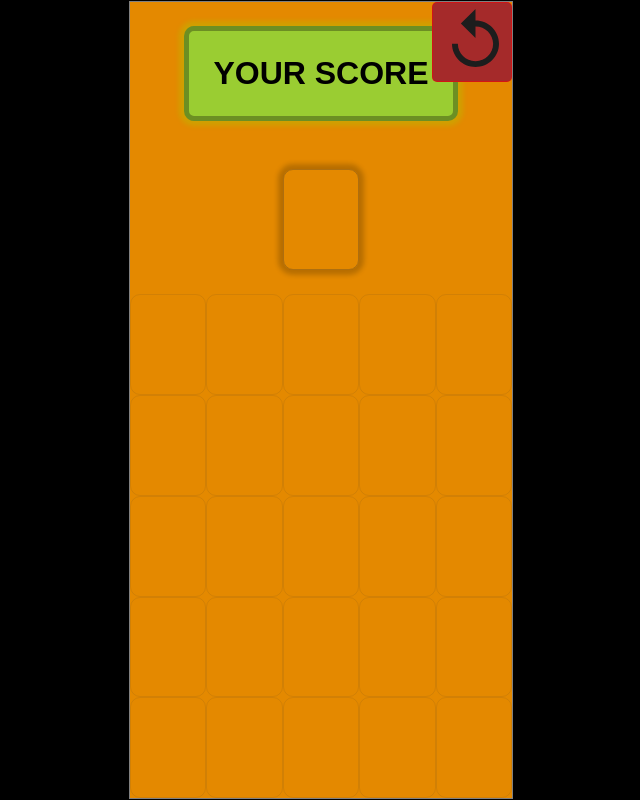
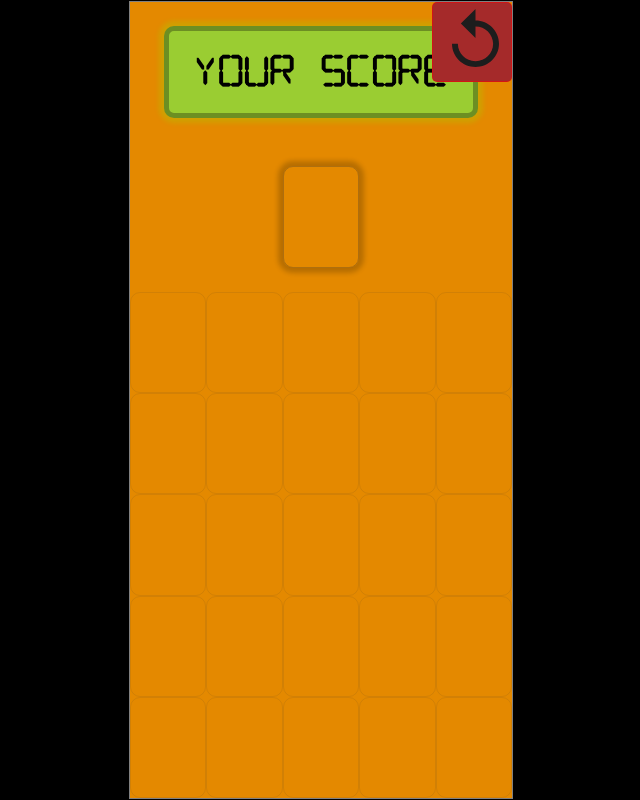
Before and after one commit to BartekNowicki/kwadraty, a website built with webpack: page src/templates/template.html in a window 1280 px wide. Shown: the whole page, without its empty margins (319-959 px from the left). Built offline with nearby package versions, Linux system fonts and the light colour scheme.

Commit message:
final touch

```diff
--- a/config/webpack.config.js
+++ b/config/webpack.config.js
@@ -18,6 +18,42 @@ module.exports = {
     compress: true,
     hot: true,
   },
+
+  // module: {
+  //   rules: [
+  //     {
+  //       test: /\.ttf$/i,
+  //       use: [
+  //         {
+  //           loader: 'url-loader',
+  //           options: {
+  //             encoding: 'binary',
+  //           },
+  //         },
+  //       ],
+  //     },
+  //   ],
+  // },
+
+
+//   module: {
+//     rules: [
+//       {
+//           test: /\.ttf$/,
+//           use: [
+//             {
+//               loader: 'ttf-loader',
+//               options: {
+//                 name: './font/[hash].[ext]',
+//               },
+//             },
+//           ]
+//       }
+//     ]
+//  },
+
+
+
   module: {
     rules: [
       {
@@ -36,6 +72,25 @@ module.exports = {
         test: /\.(jpg|png|svg|gif|jpeg)$/,
         use: 'file-loader',
       },
+
+
+      {
+        test: /\.(ttf)(\?v=\d+\.\d+\.\d+)?$/,
+        use: [
+          {
+            loader: 'file-loader',
+            options: {
+              name: '[name].[ext]',
+              outputPath: 'fonts/'
+            }
+          }
+        ]
+      },
+
+
+
+
+
       {
         test: /\.js$/,
         loader: 'babel-loader',
--- a/package.json
+++ b/package.json
@@ -24,7 +24,7 @@
     "clean-webpack-plugin": "^3.0.0",
     "copy-webpack-plugin": "^5.0.4",
     "css-loader": "^3.2.0",
-    "file-loader": "^4.2.0",
+    "file-loader": "^4.3.0",
     "gh-pages": "^3.1.0",
     "html-webpack-plugin": "^3.2.0",
     "image-webpack-loader": "^6.0.0",
@@ -33,6 +33,8 @@
     "raw-loader": "^3.1.0",
     "sass-loader": "^8.0.0",
     "style-loader": "^1.0.0",
+    "ttf-loader": "^1.0.2",
+    "url-loader": "^4.1.1",
     "webpack": "^4.39.3",
     "webpack-cli": "^3.3.8",
     "webpack-dev-server": "^3.8.0"
--- a/src/index.js
+++ b/src/index.js
@@ -3,4 +3,6 @@ import BoardMaker from './tools/boardMaker';
 import panelMaker from './tools/panelMaker';
 
 panelMaker();
-let board = new BoardMaker();
+window.onload = () => {
+    const board = new BoardMaker();
+}
--- a/src/sass/_panel.scss
+++ b/src/sass/_panel.scss
@@ -1,9 +1,17 @@
+  @font-face {
+    font-family: DIGITALDREAM;
+    src: url('../assets/DIGITALDREAM.ttf') format("ttf");
+    src: url('../assets/DIGITALDREAM.ttf') format("ttf"),
+         url('../assets/DIGITALDREAM.ttf') format('truetype');
+  }
+
 .panel {
     display: flex;
     background-color: $panel-background-color;
     border: 5px solid rgba(0, 0, 0, 0.3);
     border-radius: 10px;
-    font-family: Arial, Helvetica, sans-serif;
+    // font-family: Arial, Helvetica, sans-serif;
+    font-family: "DIGITALDREAM";
     font-weight: 700;
     box-shadow: 0 0 5px 5px rgba(128, 255, 0, 0.2);
     font-size: 3vh;
```
Also changed, not shown: src/tools/boardMaker.js (+4 -4 lines), build/e9018ebf433719d4cae2d0493e824f73.svg (deleted), build/index.html (deleted), build/js/main.js (deleted), src/assets/DIGITALDREAM.ttf (added), 1 other file.
